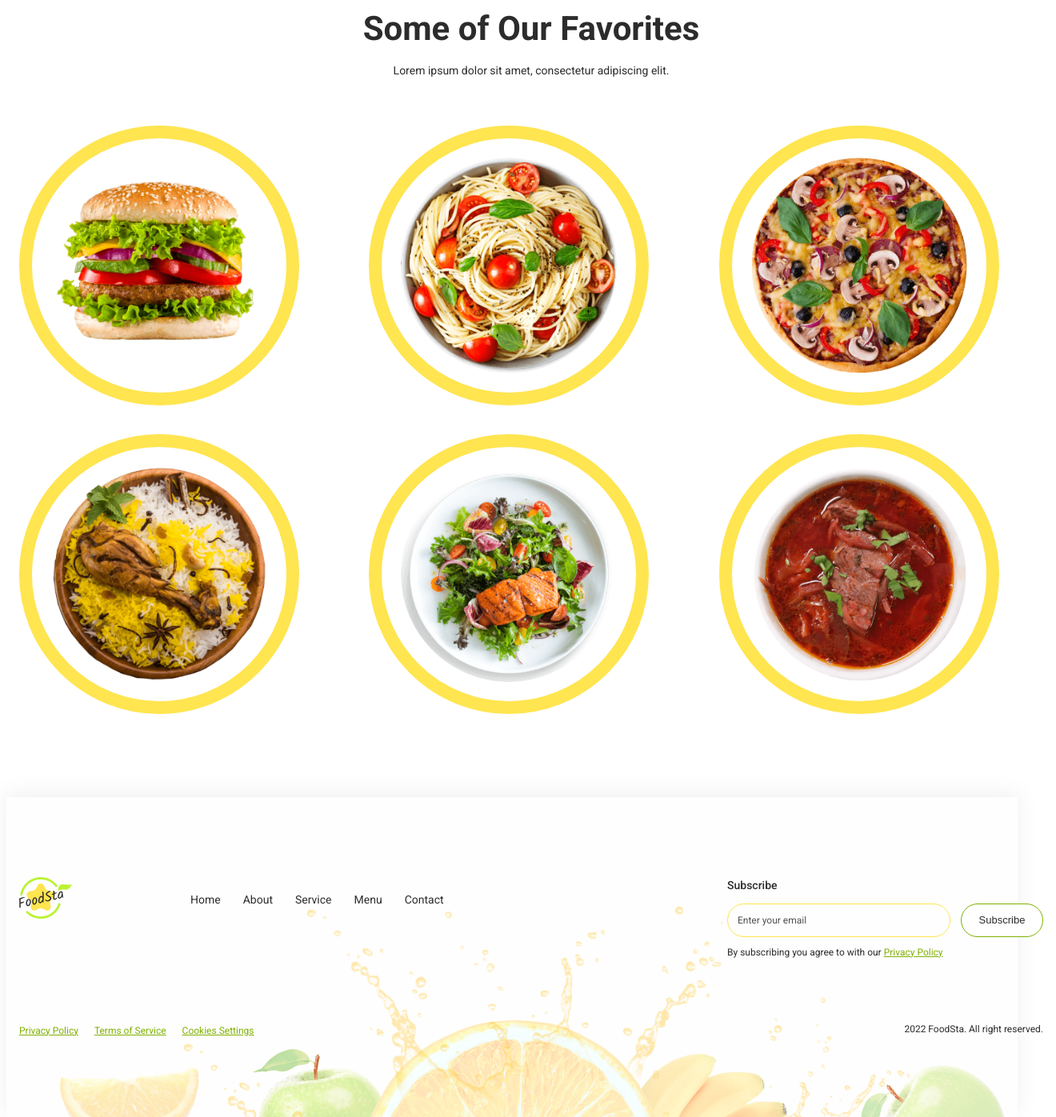
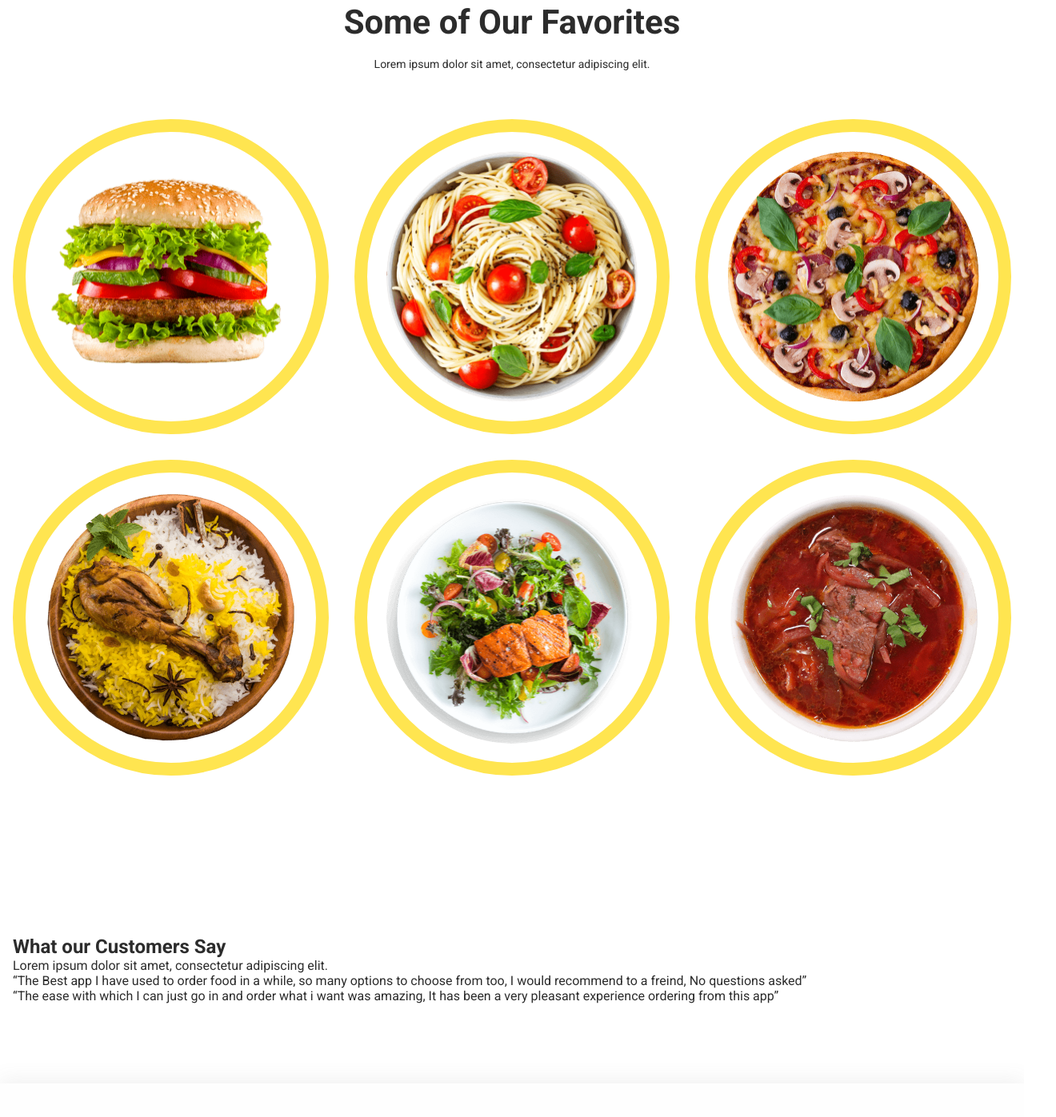
Before and after one commit to Aratskov/apple, a plain HTML site: page index.html in a window 1280 px wide. Shown: the part 97-1494 px from the top of the page at 80% size, 1320 px wide, since content can reach past the window. Drawn offline with Linux system fonts and the light colour scheme; a script that the page names is missing.

```diff
--- a/index.html
+++ b/index.html
@@ -13,21 +13,88 @@
     />
     <script type="module" src="./index.js"></script>
   </head>
-<body>
+  <body>
     <main>
       <section class="section">
         <div class="container">
+          <h2 class="favorits-title">Some of Our Favorites</h2>
+          <p class="favorits-title-after">
+            Lorem ipsum dolor sit amet, consectetur adipiscing elit.
+          </p>
+          <ul class="favorits list">
+            <li class="favorits__item">
+              <img
+                src="./images/burger-desk-1x.png"
+                alt=""
+                class="favorits__img"
+              />
+            </li>
+            <li class="favorits__item">
+              <img
+                src="./images/pasta-desk-1x.png"
+                alt=""
+                class="favorits__img"
+              />
+            </li>
+            <li class="favorits__item">
+              <img
+                src="./images/pizza-desk-1x.png"
+                alt=""
+                class="favorits__img"
+              />
+            </li>
+            <li class="favorits__item">
+              <img
+                src="./images/chicken-desk-1x.png"
+                alt=""
+                class="favorits__img"
+              />
+            </li>
+            <li class="favorits__item">
+              <img
+                src="./images/salat-desk-1x.png"
+                alt=""
+                class="favorits__img"
+              />
+            </li>
+            <li class="favorits__item">
+              <img
+                src="./images/borshch-desk-1x.png"
+                alt=""
+                class="favorits__img"
+              />
+            </li>
+          </ul>
+        </div>
+      </section>
 
-        <h2 class="favorits-title">Some of Our Favorites</h2>
-          <p class="favorits-title-after">Lorem ipsum dolor sit amet, consectetur adipiscing elit.</p>
-          <ul class="favorits list">
-            <li class="favorits__item"><img src="./images/burger-desk-1x.png" alt="" class="favorits__img"></li>
-            <li class="favorits__item"><img src="./images/pasta-desk-1x.png" alt="" class="favorits__img"></li>
-            <li class="favorits__item"><img src="./images/pizza-desk-1x.png" alt="" class="favorits__img"></li>
-            <li class="favorits__item"><img src="./images/chicken-desk-1x.png" alt="" class="favorits__img"></li>
-            <li class="favorits__item"><img src="./images/salat-desk-1x.png" alt="" class="favorits__img"></li>
-            <li class="favorits__item"><img src="./images/borshch-desk-1x.png" alt="" class="favorits__img"></li>
-          </ul>
+      <section class="section section-bg">
+        <div class="container">
+          <div class="customers">
+            <h2 class="customers-title">What our Customers Say</h2>
+            <p class="customers-title-after">
+              Lorem ipsum dolor sit amet, consectetur adipiscing elit.
+            </p>
+
+            <ul class="reviers list">
+              <li class="reviers__item">
+                <p class="reviers__text">
+                  “The Best app I have used to order food in a while, so many
+                  options to choose from too, I would recommend to a freind, No
+                  questions asked”
+                </p>
+              </li>
+              <li class="reviers__item">
+                <p class="reviers__text">
+                  “The ease with which I can just go in and order what i want
+                  was amazing, It has been a very pleasant experience ordering
+                  from this app”
+                </p>
+              </li>
+            </ul>
+          </div>
+
+          <div class="subscribe"></div>
         </div>
       </section>
     </main>
@@ -42,11 +109,21 @@
               </a>
 
               <ul class="menu-footer list">
-                <li class="menu-footer__item"><a href="#" class="menu-footer__link">Home</a></li>
-                <li class="menu-footer__item"><a href="#" class="menu-footer__link">About</a></li>
-                <li class="menu-footer__item"><a href="#" class="menu-footer__link">Service</a></li>
-                <li class="menu-footer__item"><a href="#" class="menu-footer__link">Menu</a></li>
-                <li class="menu-footer__item"><a href="#" class="menu-footer__link">Contact</a></li>
+                <li class="menu-footer__item">
+                  <a href="#" class="menu-footer__link">Home</a>
+                </li>
+                <li class="menu-footer__item">
+                  <a href="#" class="menu-footer__link">About</a>
+                </li>
+                <li class="menu-footer__item">
+                  <a href="#" class="menu-footer__link">Service</a>
+                </li>
+                <li class="menu-footer__item">
+                  <a href="#" class="menu-footer__link">Menu</a>
+                </li>
+                <li class="menu-footer__item">
+                  <a href="#" class="menu-footer__link">Contact</a>
+                </li>
               </ul>
             </div>
 
@@ -60,7 +137,9 @@
                     class="form__input"
                     placeholder="Enter your email"
                   />
-                  <span class="error">	&#9888; Not a valid email address (example@email.com)</span>
+                  <span class="error">
+                    &#9888; Not a valid email address (example@email.com)</span
+                  >
                 </label>
                 <button type="submit" class="form__button">Subscribe</button>
               </form>
@@ -89,6 +168,5 @@
         </section>
       </div>
     </footer>
-
-</body>
+  </body>
 </html>
--- a/sass/base/_base.scss
+++ b/sass/base/_base.scss
@@ -2,11 +2,19 @@ body{
 color: $main__text__color;
 font-family: "Roboto",sans-serif;
 box-sizing: border-box;
+margin: 0;
 }
 
 h1,h2,h3,h4,h5,h6,p{
 margin: 0;
 padding: 0;
+}
+
+img{
+display: block;
+max-width: 100%;
+width: 100%;
+height: auto;
 }
 
 .list{
@@ -16,20 +24,22 @@ list-style: none;
 }
 
 .container{
+box-sizing: border-box;
 margin: 0 auto;
 padding-left: 20px;
 padding-right: 20px;
+max-width: 480px;
 
 @include tablet{
 padding-left: 32px;
 padding-right: 32px;
-width: 768px;
+max-width: 768px;
 }
 
 @include desktop{
 padding-right: 16px;
 padding-left: 16px;
-width: 1280px;
+max-width: 1280px;
 }
 
 
--- /dev/null
+++ b/sass/layout/_customers.scss
@@ -0,0 +1,56 @@
+.customers-title{
+    font-size: 28px;
+    line-height: calc(33/28);
+
+    @include tablet{
+        font-size: 42px;
+        line-height: calc(49/42);
+    }
+}
+
+.customers-title-after{
+    font-size: 14px;
+    line-height: calc(16/14);
+    margin-top: 20px;
+    margin-bottom: 32px;
+
+    @include tablet{
+        font-size: 16px;
+        line-height: calc(19/16);
+    }
+}
+
+.section-bg{
+    background-color: yellow;
+}
+
+.reviers{
+ display: flex;
+ flex-direction: column;
+//  align-items: flex-start;
+//  flex-wrap: wrap;
+ gap: 24px;
+
+ @include tablet{
+    flex-direction: row;
+}
+
+&__item{
+    box-sizing: border-box;
+    background: #FEFEFE;
+    border-radius: 0px 30px 30px 30px;
+    padding: 14px;
+    width: 280px;
+
+    @include tablet{
+    width: calc((100% - 24px)/2);
+    }
+}
+
+// &__text{
+// display: block;
+// max-width: 100%;
+// height: auto;
+// width: 100%;
+// }
+}
--- a/sass/layout/_favorets.scss
+++ b/sass/layout/_favorets.scss
@@ -27,12 +27,10 @@ display: none;
 &__img{
     box-sizing: border-box;
     padding: 24px;
-width: 350px;
-height: 350px;
-background-color: transparent;
-border-radius: 50%;
-border: 16px solid #FFE550;
-transition: border-color 250ms linear;
+    border-radius: 50%;
+    border: 16px solid #FFE550;
+    transition: border-color 250ms linear;
+
 
 
 &:hover,&:focus{
--- a/sass/main.scss
+++ b/sass/main.scss
@@ -3,4 +3,5 @@
 @import "./base/base";
 
 @import "./layout/favorets";
+// @import "./layout/customers";
 @import "./layout/footer";
```
Also changed, not shown: css/main.css, css/main.min.css, 2 other files.
